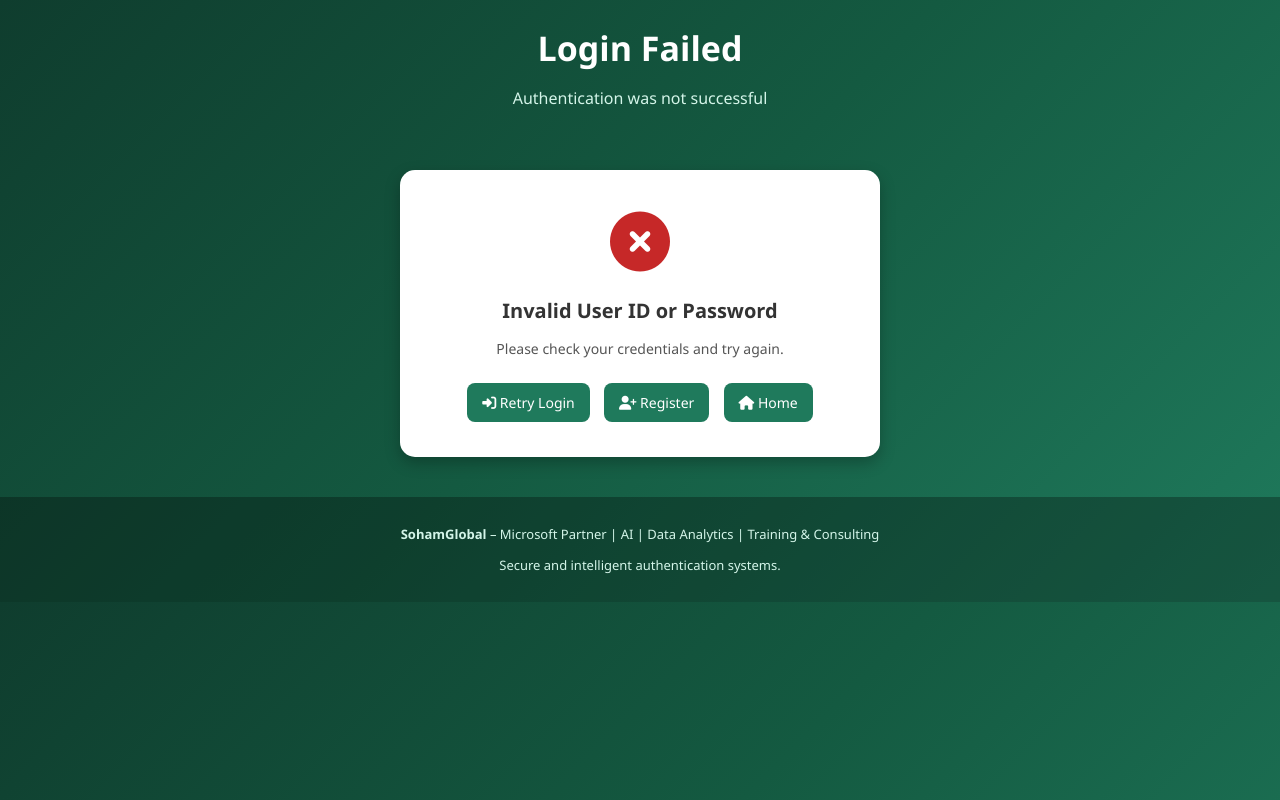
After one commit to sohamglobal/PythonDBWebDSAIML-January2026, a Django app: page /failure/ in a window 1280 px wide. The commit adds this page. Run offline with Django 5.2, Linux system fonts and the light colour scheme.

Commit message:
Add files via upload

```diff
--- a/revanalysis/revanalysis/urls.py
+++ b/revanalysis/revanalysis/urls.py
@@ -29,4 +29,8 @@ urlpatterns = [
     path('report/',views.genreport),
     path('search/',views.search),
     path('searchdocs/',views.searchdocs),
+    path('authenticate/',views.authenticate),
+    path('adminhome/',views.adminhome),
+    path('failure/',views.failure),
+
 ]
--- a/revanalysis/revanalysis/views.py
+++ b/revanalysis/revanalysis/views.py
@@ -1,6 +1,8 @@
-from django.shortcuts import render
+from django.shortcuts import render,redirect
 from pymongo import MongoClient
 from datetime import datetime
+
+
 
 def homepage(request):
     return render(request,"index.html")
@@ -89,3 +91,28 @@ def searchdocs(request):
         data=list(coll.find(dic))
 
     return render(request,"searchresult.html",{"reviews":data,"field":f,"value":v})
+
+def authenticate(request):
+    if request.method=="POST":
+        uid=request.POST.get("userid")
+        ps=request.POST.get("password")
+        client=MongoClient("mongodb+srv://praffull:mongodb913@sharayucluster.fib907c.mongodb.net/?appName=sharayucluster")
+        db=client["ecomprojectdb"]
+        coll=db["prousers"]
+        user=coll.find_one({"userid":uid})
+        print(user)
+        if user:
+            if user["password"]==ps:
+                return redirect("/adminhome/")
+            else:
+                return redirect("/failure/")
+        else:
+            return redirect("/failure/")
+    return redirect("/reviews/")
+
+
+def adminhome(request):
+    return render(request,"adminhome.html")
+
+def failure(request):
+    return render(request,"failure.html")
--- /dev/null
+++ b/revanalysis/templates/failure.html
@@ -0,0 +1,145 @@
+<!DOCTYPE html>
+<html lang="en">
+<head>
+    <meta charset="UTF-8">
+    <title>Login Failed</title>
+    <meta name="viewport" content="width=device-width, initial-scale=1.0">
+
+    <!-- Font Awesome -->
+    <link rel="stylesheet" href="https://cdnjs.cloudflare.com/ajax/libs/font-awesome/6.5.0/css/all.min.css">
+
+    <style>
+        body {
+            margin: 0;
+            font-family: 'Segoe UI', sans-serif;
+            background: linear-gradient(135deg, #0f3d2e, #145a41, #1f7a5c);
+            color: white;
+        }
+
+        header {
+            text-align: center;
+            padding: 25px 10px;
+        }
+
+        header h1 {
+            margin: 0;
+            font-size: 34px;
+        }
+
+        header p {
+            color: #d4f5e9;
+        }
+
+        .container {
+            display: flex;
+            justify-content: center;
+            align-items: center;
+            padding: 20px;
+        }
+
+        .card {
+            background: white;
+            color: #333;
+            border-radius: 15px;
+            padding: 30px;
+            width: 100%;
+            max-width: 420px;
+            text-align: center;
+            box-shadow: 0 6px 15px rgba(0,0,0,0.25);
+        }
+
+        .icon {
+            font-size: 60px;
+            color: #c62828;
+            margin-bottom: 15px;
+        }
+
+        .message {
+            font-size: 20px;
+            font-weight: 600;
+            margin-bottom: 15px;
+        }
+
+        .subtext {
+            font-size: 14px;
+            color: #555;
+        }
+
+        .actions {
+            margin-top: 20px;
+        }
+
+        .btn {
+            display: inline-block;
+            padding: 10px 15px;
+            margin: 5px;
+            border-radius: 8px;
+            text-decoration: none;
+            font-size: 14px;
+            color: white;
+            background: #1f7a5c;
+            transition: 0.3s;
+        }
+
+        .btn:hover {
+            background: #145a41;
+        }
+
+        footer {
+            text-align: center;
+            padding: 15px;
+            background: rgba(0,0,0,0.3);
+            margin-top: 20px;
+        }
+
+        footer p {
+            font-size: 13px;
+            color: #d4f5e9;
+        }
+    </style>
+</head>
+
+<body>
+
+<header>
+    <h1>Login Failed</h1>
+    <p>Authentication was not successful</p>
+</header>
+
+<div class="container">
+    <div class="card">
+
+        <div class="icon">
+            <i class="fas fa-times-circle"></i>
+        </div>
+
+        <div class="message">
+            Invalid User ID or Password
+        </div>
+
+        <div class="subtext">
+            Please check your credentials and try again.
+        </div>
+
+        <div class="actions">
+            <a href="/login/" class="btn">
+                <i class="fas fa-sign-in-alt"></i> Retry Login
+            </a>
+            <a href="/register/" class="btn">
+                <i class="fas fa-user-plus"></i> Register
+            </a>
+            <a href="/reviews/" class="btn">
+                <i class="fas fa-home"></i> Home
+            </a>
+        </div>
+
+    </div>
+</div>
+
+<footer>
+    <p><strong>SohamGlobal</strong> – Microsoft Partner | AI | Data Analytics | Training & Consulting</p>
+    <p>Secure and intelligent authentication systems.</p>
+</footer>
+
+</body>
+</html>
--- a/revanalysis/templates/login.html
+++ b/revanalysis/templates/login.html
@@ -138,7 +138,7 @@
 
             <div class="form-group">
                 <label>User ID</label>
-                <input type="text" name="userid" required>
+                <input type="text" name="userid" autocomplete="off" required>
             </div>
 
             <div class="form-group">
```
Also changed, not shown: revanalysis/templates/adminhome.html (added, +12 -0 lines), revanalysis/revanalysis/services.py (added).
